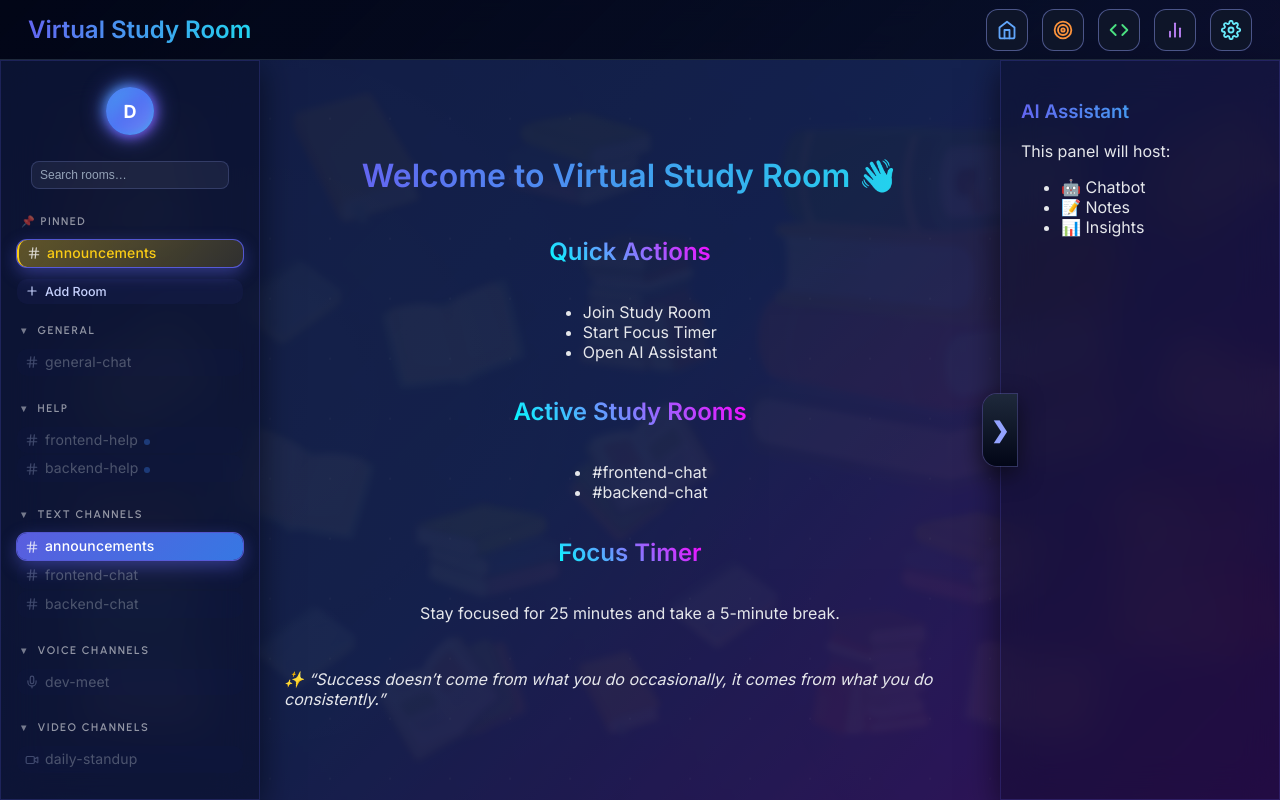
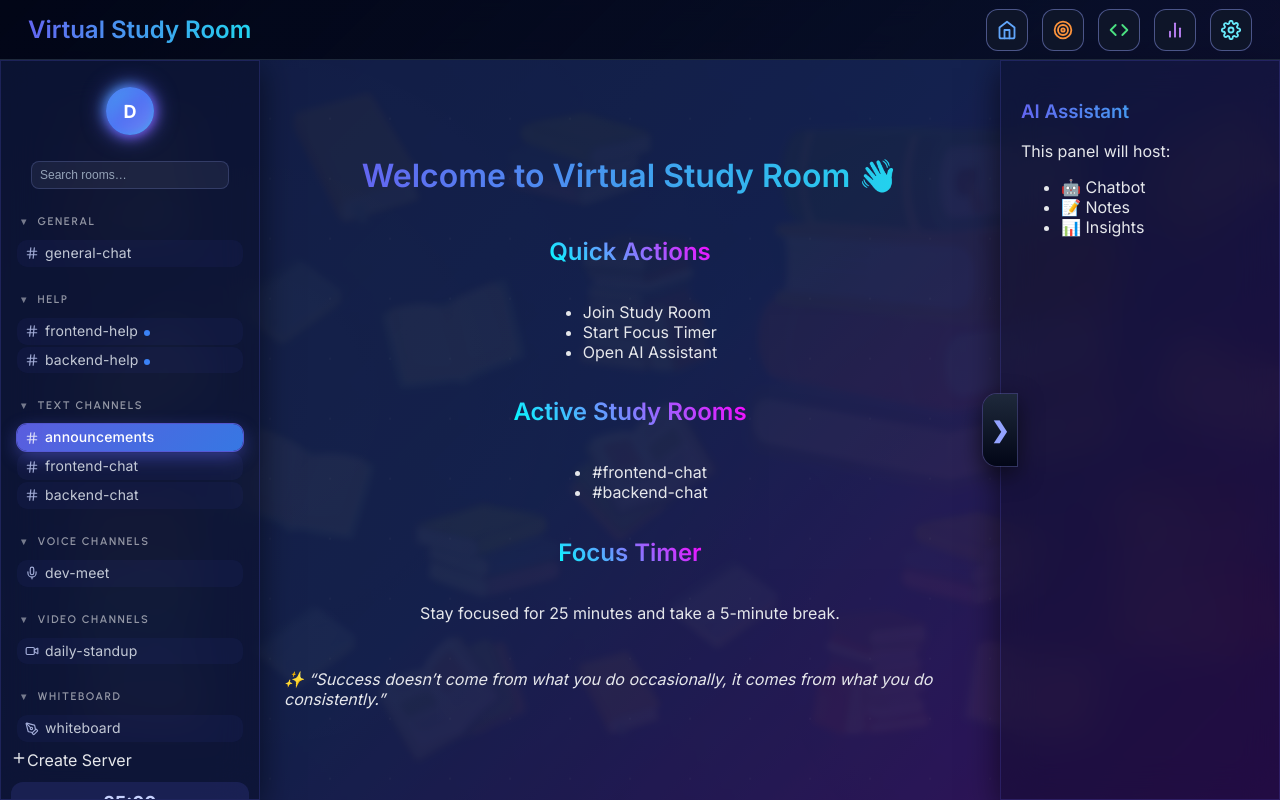
Before and after one commit to ritu-exe/vsr-project, a React (Create React App) app: page / in a window 1280 px wide. Built offline with nearby package versions, Linux system fonts and the light colour scheme.

Commit message:
Added working whiteboard room

```diff
--- a/package.json
+++ b/package.json
@@ -13,6 +13,7 @@
     "react-icons": "^5.5.0",
     "react-router-dom": "^7.12.0",
     "react-scripts": "5.0.1",
+    "react-sketch-canvas": "^6.2.0",
     "web-vitals": "^2.1.4"
   },
   "scripts": {
--- a/src/layout/AppLayout.jsx
+++ b/src/layout/AppLayout.jsx
@@ -1,3 +1,4 @@
+import Whiteboard from "../rooms/Whiteboard";
 import Home from "../pages/Home";
 import Particles from "./Particles";
 import AnimatedBackground from "./AnimatedBackground";
@@ -42,10 +43,12 @@ return (
     setSelectedServer={setSelectedServer}
     selectedRoom={selectedRoom}
     setSelectedRoom={setSelectedRoom}
+    setCurrentView={setCurrentView}
   />
 
   {/* CENTER */}
 <main className="main-room">
+
   {currentView === "home" ? (
     <Home />
   ) : (
@@ -53,9 +56,11 @@ return (
       <h2 className="gradient-text">
         {selectedServer.name} / {selectedRoom.name}
       </h2>
+
       <RoomRenderer room={selectedRoom} />
     </>
   )}
+
 </main>
 
   {/* RIGHT */}
@@ -68,19 +73,26 @@ return (
   );
 }
 
+function RoomRenderer({ room }) {
 
-function RoomRenderer({ room }) {
-  if (!room || !room.type) return <p>Select a room</p>;
+  if (!room || !room.type) {
+    return <p>Select a room</p>;
+  }
 
   switch (room.type) {
+
     case "chat":
       return <ChatRoom roomId={room.id || "default"} />;
+
     case "voice":
       return <p>🎧 Voice Room (coming soon)</p>;
+
     case "video":
       return <p>🎥 Video Room (coming soon)</p>;
+
     case "board":
-      return <p>🧠 Whiteboard (coming soon)</p>;
+      return <Whiteboard />;
+
     default:
       return <p>Select a room</p>;
   }
--- a/src/layout/ServerSidebar.jsx
+++ b/src/layout/ServerSidebar.jsx
@@ -53,6 +53,7 @@ function RoomSection({
   setSelectedRoom,
   deleteRoom,
   focusMode,
+  setCurrentView
 }) {
   const [open, setOpen] = useState(true);
   if (!rooms.length) return null;
@@ -75,7 +76,10 @@ function RoomSection({
               ${room.id === selectedRoom.id ? "active" : ""}
               ${focusMode && room.id !== selectedRoom.id ? "dimmed" : ""}
             `}
-            onClick={() => setSelectedRoom(room)}
+            onClick={() => {
+              setSelectedRoom(room);
+              setCurrentView("room");   // ⭐ FIX
+            }}
             onContextMenu={(e) => {
               e.preventDefault();
               deleteRoom(serverId, room.id);
@@ -104,9 +108,10 @@ function ServerSidebar({
   setSelectedServer,
   selectedRoom,
   setSelectedRoom,
+  setCurrentView   // ⭐ added
 }) {
   const [search, setSearch] = useState("");
-  const [focusMode] = useState(true);
+  const [focusMode] = useState(false);
 
   function createServer() {
     const name = prompt("Enter server name");
@@ -188,12 +193,12 @@ function ServerSidebar({
               onClick={() => {
                 setSelectedServer(server);
                 setSelectedRoom(server.rooms[0]);
+                setCurrentView("room");  // ⭐ FIX
               }}
               title={server.name}
             >
               <span>{server.name[0].toUpperCase()}</span>
             </div>
-
 
             {server.id === selectedServer.id && (
               <div className="room-list">
@@ -205,54 +210,41 @@ function ServerSidebar({
                   />
                 </div>
 
-                {pinned.length > 0 && (
-                  <div className="room-section pinned">
-                    <div className="section-title pinned-title">
-                      📌 PINNED
-                    </div>
+                <RoomSection
+                  title="GENERAL"
+                  rooms={grouped.general}
+                  {...{ serverId: server.id, selectedRoom, setSelectedRoom, deleteRoom, focusMode, setCurrentView }}
+                />
 
-                    {pinned.map((room) => (
-                      <div
-                        key={room.id}
-                        className={`room-item pinned ${
-                          room.id === selectedRoom.id ? "active" : ""
-                        }`}
-                        onClick={() => setSelectedRoom(room)}
-                      >
-                        <span className="room-icon">
-                          {getRoomIcon(room.type)}
-                        </span>
-                        <span className="room-name">{room.name}</span>
-                      </div>
-                    ))}
-                  </div>
-                )}
+                <RoomSection
+                  title="HELP"
+                  rooms={grouped.help}
+                  {...{ serverId: server.id, selectedRoom, setSelectedRoom, deleteRoom, focusMode, setCurrentView }}
+                />
 
-                <div
-                  className="room-item create-room"
-                  onClick={() => createRoom(server.id)}
-                >
-                  <Plus size={14} />
-                  <span>Add Room</span>
-                </div>
+                <RoomSection
+                  title="TEXT CHANNELS"
+                  rooms={grouped.text}
+                  {...{ serverId: server.id, selectedRoom, setSelectedRoom, deleteRoom, focusMode, setCurrentView }}
+                />
 
-                <RoomSection title="GENERAL" rooms={grouped.general}
-                  {...{ serverId: server.id, selectedRoom, setSelectedRoom, deleteRoom, focusMode }} />
+                <RoomSection
+                  title="VOICE CHANNELS"
+                  rooms={grouped.voice}
+                  {...{ serverId: server.id, selectedRoom, setSelectedRoom, deleteRoom, focusMode, setCurrentView }}
+                />
 
-                <RoomSection title="HELP" rooms={grouped.help}
-                  {...{ serverId: server.id, selectedRoom, setSelectedRoom, deleteRoom, focusMode }} />
+                <RoomSection
+                  title="VIDEO CHANNELS"
+                  rooms={grouped.video}
+                  {...{ serverId: server.id, selectedRoom, setSelectedRoom, deleteRoom, focusMode, setCurrentView }}
+                />
 
-                <RoomSection title="TEXT CHANNELS" rooms={grouped.text}
-                  {...{ serverId: server.id, selectedRoom, setSelectedRoom, deleteRoom, focusMode }} />
-
-                <RoomSection title="VOICE CHANNELS" rooms={grouped.voice}
-                  {...{ serverId: server.id, selectedRoom, setSelectedRoom, deleteRoom, focusMode }} />
-
-                <RoomSection title="VIDEO CHANNELS" rooms={grouped.video}
-                  {...{ serverId: server.id, selectedRoom, setSelectedRoom, deleteRoom, focusMode }} />
-
-                <RoomSection title="WHITEBOARD" rooms={grouped.board}
-                  {...{ serverId: server.id, selectedRoom, setSelectedRoom, deleteRoom, focusMode }} />
+                <RoomSection
+                  title="WHITEBOARD"
+                  rooms={grouped.board}
+                  {...{ serverId: server.id, selectedRoom, setSelectedRoom, deleteRoom, focusMode, setCurrentView }}
+                />
               </div>
             )}
           </div>
@@ -265,6 +257,7 @@ function ServerSidebar({
       </div>
 
       <PomodoroTimer />
+
       <div className="sidebar-status">
         🧠 Focus Mode • Active
       </div>
--- /dev/null
+++ b/src/rooms/Whiteboard.jsx
@@ -0,0 +1,30 @@
+import { ReactSketchCanvas } from "react-sketch-canvas";
+import { useRef } from "react";
+
+function Whiteboard() {
+  const canvasRef = useRef(null);
+
+  return (
+    <div style={{ height: "100%" }}>
+      <div style={{ marginBottom: "10px" }}>
+        <button onClick={() => canvasRef.current.undo()}>Undo</button>
+        <button onClick={() => canvasRef.current.redo()}>Redo</button>
+        <button onClick={() => canvasRef.current.clearCanvas()}>Clear</button>
+      </div>
+
+      <ReactSketchCanvas
+        ref={canvasRef}
+        strokeWidth={4}
+        strokeColor="white"
+        style={{
+          border: "1px solid #334155",
+          borderRadius: "10px",
+          background: "#0f172a",
+          height: "80vh"
+        }}
+      />
+    </div>
+  );
+}
+
+export default Whiteboard;
```
Also changed, not shown: 1 other file (tests, documents, lock files or other folders). Lines whose indentation alone changed are shown as unchanged.
